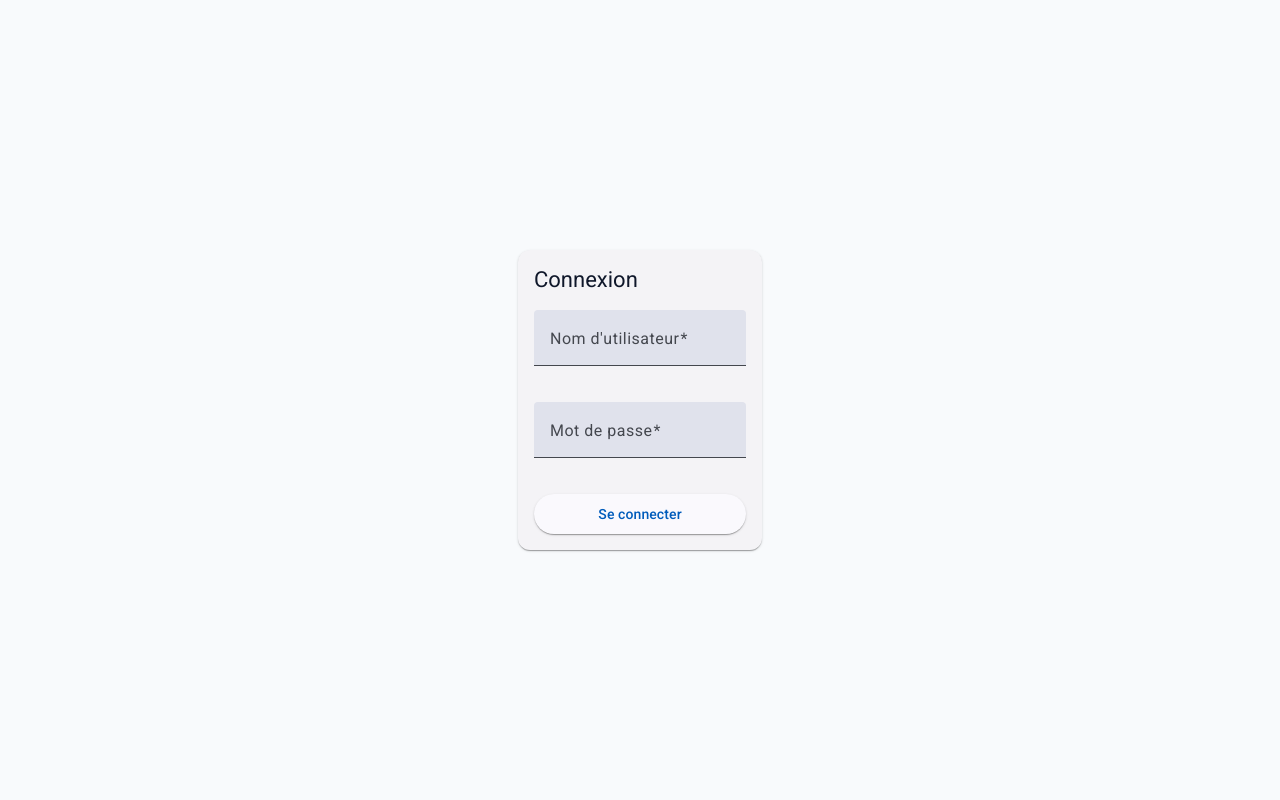
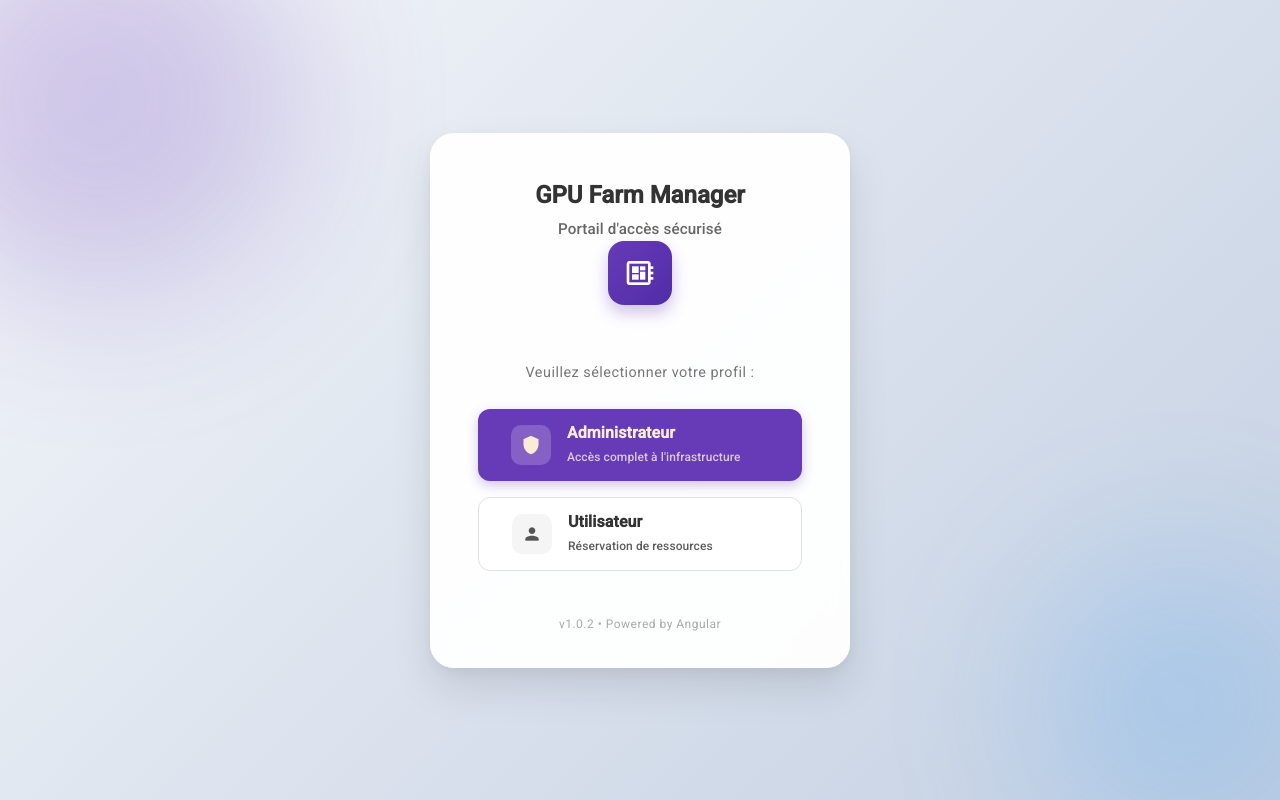
Before and after one commit to AlastorZaul/FemeGPU, an Angular app: page /login in a window 1280 px wide. Built offline with nearby package versions, Linux system fonts and the light colour scheme.

Commit message:
maj login avec gestion des rôles

```diff
--- a/src/app/layout/layout.component.html
+++ b/src/app/layout/layout.component.html
@@ -42,14 +42,15 @@
       </mat-expansion-panel>
     </mat-nav-list>
 
-    @if (authService.isAuthenticated()) {
+    @if (authService.isLoggedIn()) {
       <a mat-list-item (click)="authService.logout()" class="logout-button">
         <mat-icon>logout</mat-icon>
         <span>Déconnexion</span>
       </a>
+
       <div class="user-profile">
         <mat-icon>account_circle</mat-icon>
-      <span class="username">{{ authService.currentUser() }}</span>
+        <span class="username">{{ authService.currentUser()?.username }}</span>
       </div>
     }
   </mat-sidenav>
--- a/src/app/pages/login/login.component.html
+++ b/src/app/pages/login/login.component.html
@@ -1,20 +1,51 @@
-<div class="login-container">
-  <mat-card>
-    <mat-card-header>
-      <mat-card-title>Connexion</mat-card-title>
+<div class="login-wrapper">
+  <div class="bg-shape shape-1"></div>
+  <div class="bg-shape shape-2"></div>
+  <div class="bg-shape shape-3"></div>
+
+  <mat-card class="login-card">
+    <mat-card-header class="login-header">
+      <div class="logo-container">
+        <mat-icon>developer_board</mat-icon>
+      </div>
+      <mat-card-title>GPU Farm Manager</mat-card-title>
+      <mat-card-subtitle>Portail d'accès sécurisé</mat-card-subtitle>
     </mat-card-header>
+
     <mat-card-content>
-      <form (ngSubmit)="onLogin()">
-        <mat-form-field appearance="fill">
-          <mat-label>Nom d'utilisateur</mat-label>
-          <input matInput [(ngModel)]="username" name="username" required>
-        </mat-form-field>
-        <mat-form-field appearance="fill">
-          <mat-label>Mot de passe</mat-label>
-          <input matInput type="password" [(ngModel)]="password" name="password" required>
-        </mat-form-field>
-        <button mat-raised-button color="primary" type="submit">Se connecter</button>
-      </form>
+      <div class="login-actions">
+        <p class="instruction-text">Veuillez sélectionner votre profil :</p>
+
+        <button mat-flat-button class="role-button admin-btn" (click)="loginAs('ADMIN')">
+          <div class="btn-content">
+            <div class="icon-box">
+              <mat-icon>shield</mat-icon>
+            </div>
+            <div class="text-box">
+              <span class="role-title">Administrateur</span>
+              <span class="role-desc">Accès complet à l'infrastructure</span>
+            </div>
+          </div>
+          <mat-icon class="arrow">arrow_forward</mat-icon>
+        </button>
+
+        <button mat-stroked-button class="role-button user-btn" (click)="loginAs('USER')">
+          <div class="btn-content">
+            <div class="icon-box">
+              <mat-icon>person</mat-icon>
+            </div>
+            <div class="text-box">
+              <span class="role-title">Utilisateur</span>
+              <span class="role-desc">Réservation de ressources</span>
+            </div>
+          </div>
+          <mat-icon class="arrow">arrow_forward</mat-icon>
+        </button>
+      </div>
     </mat-card-content>
+
+    <mat-card-footer>
+      <span class="version">v1.0.2 &bull; Powered by Angular</span>
+    </mat-card-footer>
   </mat-card>
 </div>
--- a/src/app/pages/login/login.component.scss
+++ b/src/app/pages/login/login.component.scss
@@ -1,34 +1,221 @@
-.login-container {
+// Variables de couleurs
+$primary-color: #673ab7; // Deep Purple
+$secondary-color: #512da8;
+$accent-color: #ffd740;
+$bg-gradient-start: #f3e5f5;
+$bg-gradient-end: #e1bee7;
+
+.login-wrapper {
+  height: 100vh;
+  width: 100vw;
   display: flex;
   justify-content: center;
   align-items: center;
-  height: 100vh;
-  background-color: var(--bg-color);
+  background: linear-gradient(135deg, #f5f7fa 0%, #c3cfe2 100%);
+  position: relative;
+  overflow: hidden;
+
+  // Formes décoratives en arrière-plan
+  .bg-shape {
+    position: absolute;
+    border-radius: 50%;
+    filter: blur(80px);
+    opacity: 0.6;
+    z-index: 0;
+  }
+
+  .shape-1 {
+    width: 400px;
+    height: 400px;
+    background: rgba($primary-color, 0.4);
+    top: -100px;
+    left: -100px;
+  }
+
+  .shape-2 {
+    width: 300px;
+    height: 300px;
+    background: rgba(#2196f3, 0.3); // Bleu
+    bottom: -50px;
+    right: -50px;
+  }
 }
 
 .login-card {
   width: 100%;
-  max-width: 400px;
-  background-color: var(--card-bg-color);
-  color: var(--text-color);
+  max-width: 420px;
+  padding: 32px;
+  border-radius: 24px !important; // Arrondi moderne
+  box-shadow: 0 20px 40px rgba(0, 0, 0, 0.1), 0 5px 15px rgba(0,0,0,0.05) !important;
+  background: rgba(255, 255, 255, 0.95);
+  backdrop-filter: blur(10px); // Effet verre dépoli
+  z-index: 1;
+  display: flex;
+  flex-direction: column;
+  gap: 24px;
 }
 
-mat-card-header {
+.login-header {
+  display: flex;
+  flex-direction: column;
+  align-items: center;
   text-align: center;
-  margin-bottom: 1rem;
+  margin-bottom: 16px;
+
+  .logo-container {
+    width: 64px;
+    height: 64px;
+    background: linear-gradient(135deg, $primary-color, $secondary-color);
+    border-radius: 16px;
+    display: flex;
+    justify-content: center;
+    align-items: center;
+    margin-bottom: 16px;
+    box-shadow: 0 8px 16px rgba($primary-color, 0.3);
+
+    mat-icon {
+      font-size: 32px;
+      width: 32px;
+      height: 32px;
+      color: white;
+    }
+  }
+
+  mat-card-title {
+    font-size: 1.5rem;
+    font-weight: 700;
+    color: #333;
+    margin-bottom: 8px;
+  }
+
+  mat-card-subtitle {
+    font-size: 0.95rem;
+    color: #666;
+  }
 }
 
-form {
+.login-actions {
   display: flex;
   flex-direction: column;
-  gap: 1rem;
+  gap: 16px;
+
+  .instruction-text {
+    text-align: center;
+    color: #777;
+    margin-bottom: 8px;
+    font-size: 0.9rem;
+  }
 }
 
-mat-form-field {
-  width: 100%;
+// Style des boutons "Role"
+.role-button {
+  height: auto !important;
+  padding: 12px 16px !important;
+  border-radius: 12px !important;
+  display: flex;
+  align-items: center;
+  justify-content: space-between;
+  transition: all 0.2s ease;
+
+  // Layout interne du bouton pour gérer l'icône et le texte
+  ::ng-deep .mdc-button__label {
+    display: flex;
+    align-items: center;
+    justify-content: space-between;
+    width: 100%;
+  }
+
+  .btn-content {
+    display: flex;
+    align-items: center;
+    gap: 16px;
+    text-align: left;
+  }
+
+  .icon-box {
+    width: 40px;
+    height: 40px;
+    border-radius: 10px;
+    display: flex;
+    justify-content: center;
+    align-items: center;
+
+    mat-icon {
+      font-size: 20px;
+      width: 20px;
+      height: 20px;
+    }
+  }
+
+  .text-box {
+    display: flex;
+    flex-direction: column;
+
+    .role-title {
+      font-weight: 600;
+      font-size: 1rem;
+    }
+
+    .role-desc {
+      font-size: 0.75rem;
+      opacity: 0.8;
+    }
+  }
+
+  .arrow {
+    font-size: 18px;
+    opacity: 0;
+    transform: translateX(-10px);
+    transition: all 0.3s ease;
+  }
+
+  &:hover {
+    transform: translateY(-2px);
+
+    .arrow {
+      opacity: 1;
+      transform: translateX(0);
+    }
+  }
 }
 
-button[type="submit"] {
-  width: 100%;
-  padding: 0.75rem;
+// Spécificités Admin vs User
+.admin-btn {
+  background-color: $primary-color !important;
+  color: antiquewhite !important;
+  box-shadow: 0 4px 12px rgba($primary-color, 0.3);
+
+  .icon-box {
+    background: rgba(255, 255, 255, 0.2);
+  }
+
+  &:hover {
+    box-shadow: 0 6px 16px rgba($primary-color, 0.4);
+  }
 }
+
+.user-btn {
+  border: 1px solid #e0e0e0 !important;
+  background-color: white !important;
+  color: #333 !important;
+
+  .icon-box {
+    background: #f5f5f5;
+    color: #555;
+  }
+
+  &:hover {
+    border-color: $primary-color !important;
+    background-color: #fafafa !important;
+  }
+}
+
+mat-card-footer {
+  margin-top: 16px;
+  text-align: center;
+
+  .version {
+    font-size: 0.75rem;
+    color: #aaa;
+  }
+}
--- a/src/app/pages/login/login.component.ts
+++ b/src/app/pages/login/login.component.ts
@@ -5,23 +5,20 @@ import {MatCardModule} from '@angular/material/card';
 import {MatFormFieldModule} from '@angular/material/form-field';
 import {MatInputModule} from '@angular/material/input';
 import {MatButtonModule} from '@angular/material/button';
+import {MatIcon} from '@angular/material/icon';
+import {UserRole} from '../../models/user.model';
 
 @Component({
   selector: 'app-login',
   standalone: true,
-  imports: [ FormsModule, MatCardModule, MatFormFieldModule, MatInputModule, MatButtonModule ],
+  imports: [FormsModule, MatCardModule, MatFormFieldModule, MatInputModule, MatButtonModule, MatIcon],
   templateUrl: './login.component.html',
   styleUrls: ['./login.component.scss']
 })
 export class LoginComponent {
-  username = '';
-  password = '';
-
-  // Injecter le service d'authentification
   private authService = inject(AuthService);
 
-  // Mettre à jour la méthode de connexion
-  onLogin(): void {
-    this.authService.login(this.username, this.password);
+  loginAs(role: UserRole) {
+    this.authService.login(role);
   }
 }
--- a/src/app/services/auth.guard.ts
+++ b/src/app/services/auth.guard.ts
@@ -7,7 +7,7 @@ export const authGuard: CanActivateFn = (route, state) => {
   const router = inject(Router);
 
   // Si l'utilisateur est authentifié, on autorise l'accès
-  if (authService.isAuthenticated()) {
+  if (authService.isLoggedIn()) {
     return true;
   }
 
--- /dev/null
+++ b/src/app/services/role.guard.ts
@@ -0,0 +1,31 @@
+import { inject } from '@angular/core';
+import { CanActivateFn, Router, ActivatedRouteSnapshot } from '@angular/router';
+import { AuthService } from './auth.service';
+import { UserRole } from '../models/user.model';
+import { MatSnackBar } from '@angular/material/snack-bar';
+
+export const roleGuard: CanActivateFn = (route: ActivatedRouteSnapshot, state) => {
+  const authService = inject(AuthService);
+  const router = inject(Router);
+  const snackBar = inject(MatSnackBar);
+
+  // 1. Récupérer les rôles attendus depuis la configuration de la route
+  const expectedRoles = route.data['roles'] as UserRole[];
+
+  // 2. Si pas connecté -> Login
+  if (!authService.isLoggedIn()) {
+    router.navigate(['/login']);
+    return false;
+  }
+
+  // 3. Vérifier les droits
+  const hasRole = authService.hasAnyRole(expectedRoles);
+
+  if (!hasRole) {
+    snackBar.open('Accès refusé : Droits insuffisants', 'OK', { duration: 3000 });
+    // Optionnel : rediriger vers une page "Access Denied" ou rester sur place
+    return false;
+  }
+
+  return true;
+};
```
Also changed, not shown: src/app/app.routes.ts (+9 -6 lines), src/app/models/user.model.ts (added, +8 -0 lines), src/app/services/auth.service.ts (+35 -17 lines), 1 other file (tests, documents, lock files or other folders). Lines whose indentation alone changed are shown as unchanged.
